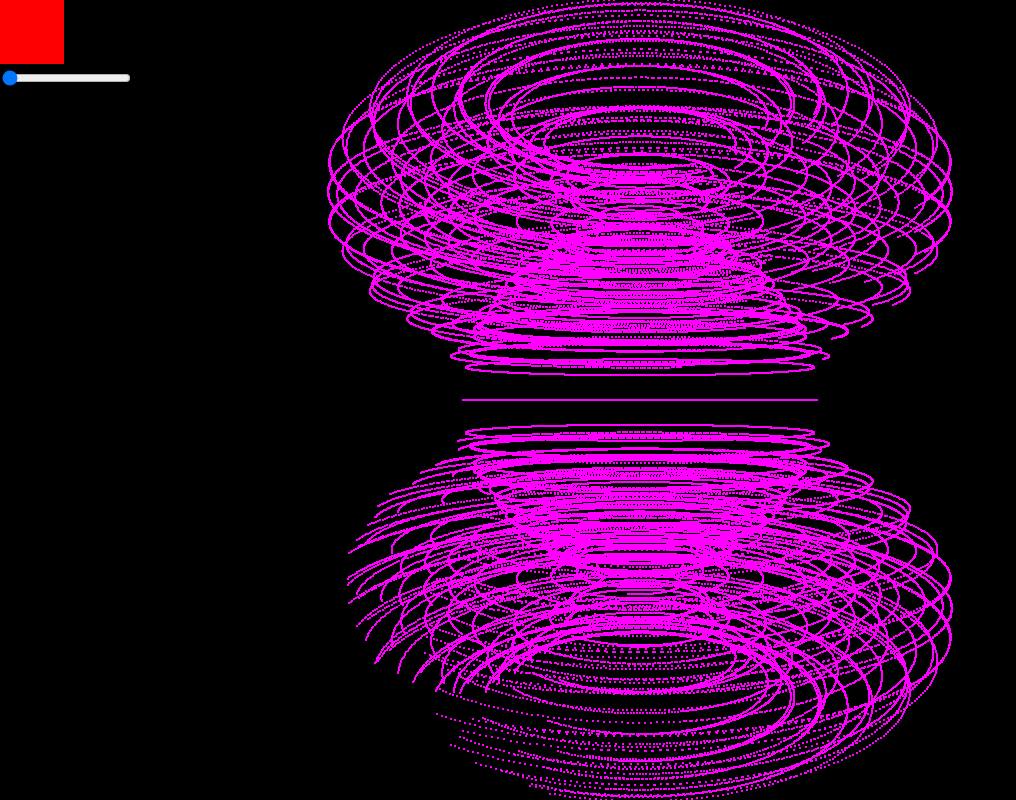
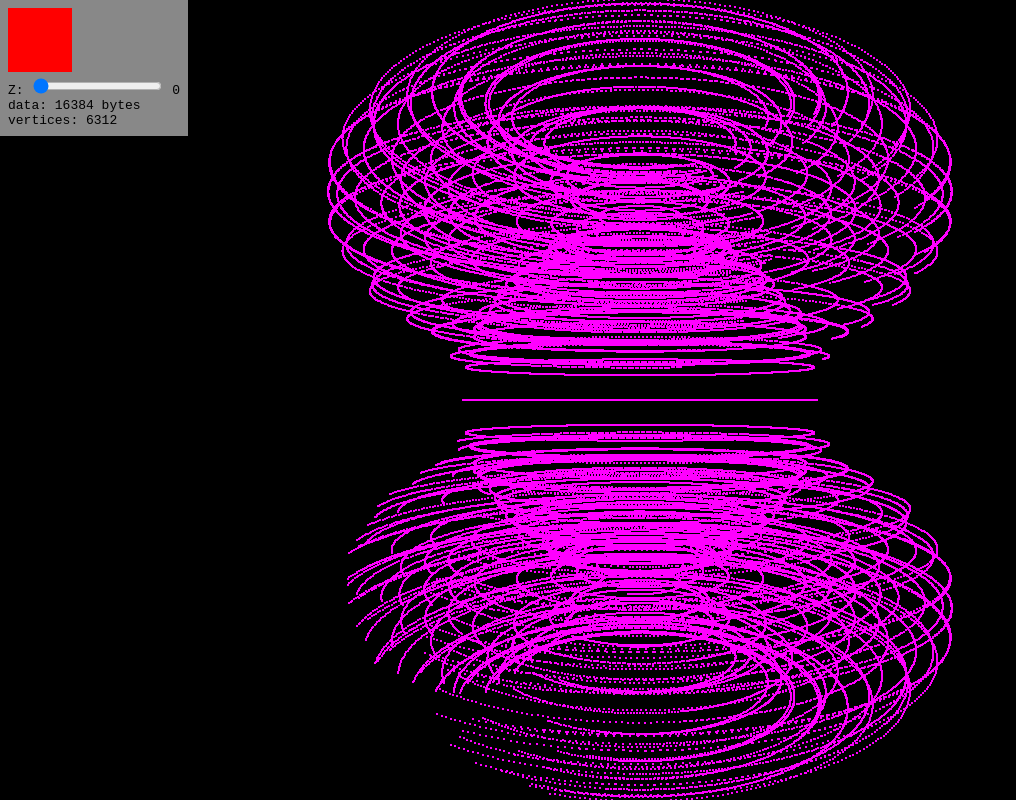
Before and after one commit to maku693/3d-sdf-surface-nets, a plain HTML site: page index.html in a window 1280 px wide. Shown: the whole page, without its empty margins (0-1016 px from the left). Drawn offline with nearby package versions, Linux system fonts and the light colour scheme.

Commit message:
Checkpoint

```diff
--- a/index.html
+++ b/index.html
@@ -16,9 +16,12 @@
         <canvas></canvas>
       </div>
       <div>
+        <label for="z">Z: </label>
         <input type="range" id="z" />
-        <label for="z"></label>
+        <span id="sdf-slice-z"></span>
       </div>
+      <div>data: <span id="data-count"></span></div>
+      <div>vertices: <span id="vertices-count"></span></div>
     </div>
     <script async defer src="main.js" type="module"></script>
   </body>
--- a/main.js
+++ b/main.js
@@ -302,11 +302,13 @@ const debugPanelInput = debugPanel.querySelector("input");
 debugPanelInput.min = 0;
 debugPanelInput.value = 0;
 debugPanelInput.max = distanceField.depth - 1;
+const debugPanelSDFSliceZ = debugPanel.querySelector("#sdf-slice-z");
 
-function renderDebugPanel() {
+function renderDebugPanelDistanceFieldSlice() {
   const ctx = debugPanelCanvas.getContext("2d");
   const distanceFieldSliceArea = distanceField.width * distanceField.height;
   const z = debugPanelInput.valueAsNumber;
+  debugPanelSDFSliceZ.textContent = z;
 
   ctx.clearRect(0, 0, ctx.canvas.width, ctx.canvas.height);
   for (let i = 0; i < distanceFieldSliceArea; i++) {
@@ -327,7 +329,13 @@ function renderDebugPanel() {
 }
 
 debugPanelInput.addEventListener("input", () => {
-  renderDebugPanel();
+  renderDebugPanelDistanceFieldSlice();
 });
 
-renderDebugPanel();
+renderDebugPanelDistanceFieldSlice();
+
+const debugPanelVerticesCount = debugPanel.querySelector("#vertices-count");
+debugPanelVerticesCount.textContent = vertextBufferData.positions.length * 4;
+
+const debugPanelDataCount = debugPanel.querySelector("#data-count");
+debugPanelDataCount.textContent = `${distanceField.data.length * 4} bytes`;
--- a/style.css
+++ b/style.css
@@ -15,6 +15,8 @@ body {
 }
 #debug-panel {
   position: absolute;
+  padding: 8px;
+  background-color: #fff8;
 }
 #debug-panel canvas {
   image-rendering: pixelated;
```
